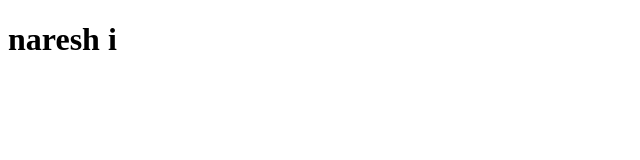
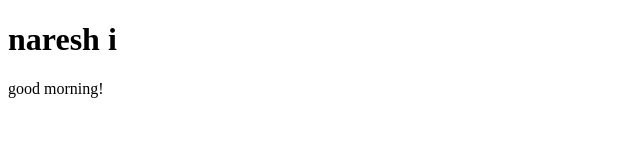
Before and after one commit to A-Varshitha/varshitha-UI, a plain HTML site: page index.html in a window 1280 px wide. Shown: the whole page, without its empty margins (0-640 px from the left). Drawn offline with Linux system fonts and the light colour scheme.

Commit message:
version4

```diff
--- a/index.html
+++ b/index.html
@@ -8,7 +8,7 @@
 <body>
     <h1>naresh i</h1>
     <div>
-
+        good morning!
     </div>
 </body>
 </html>
```
